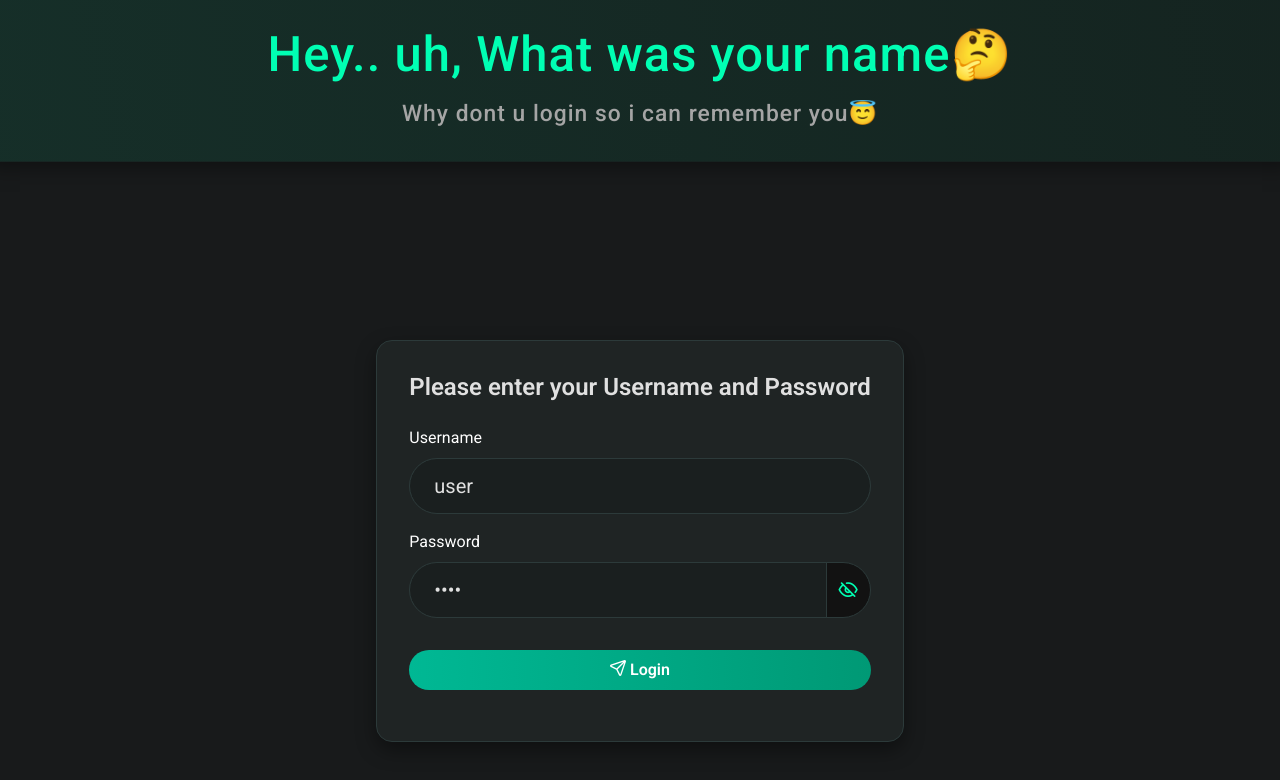
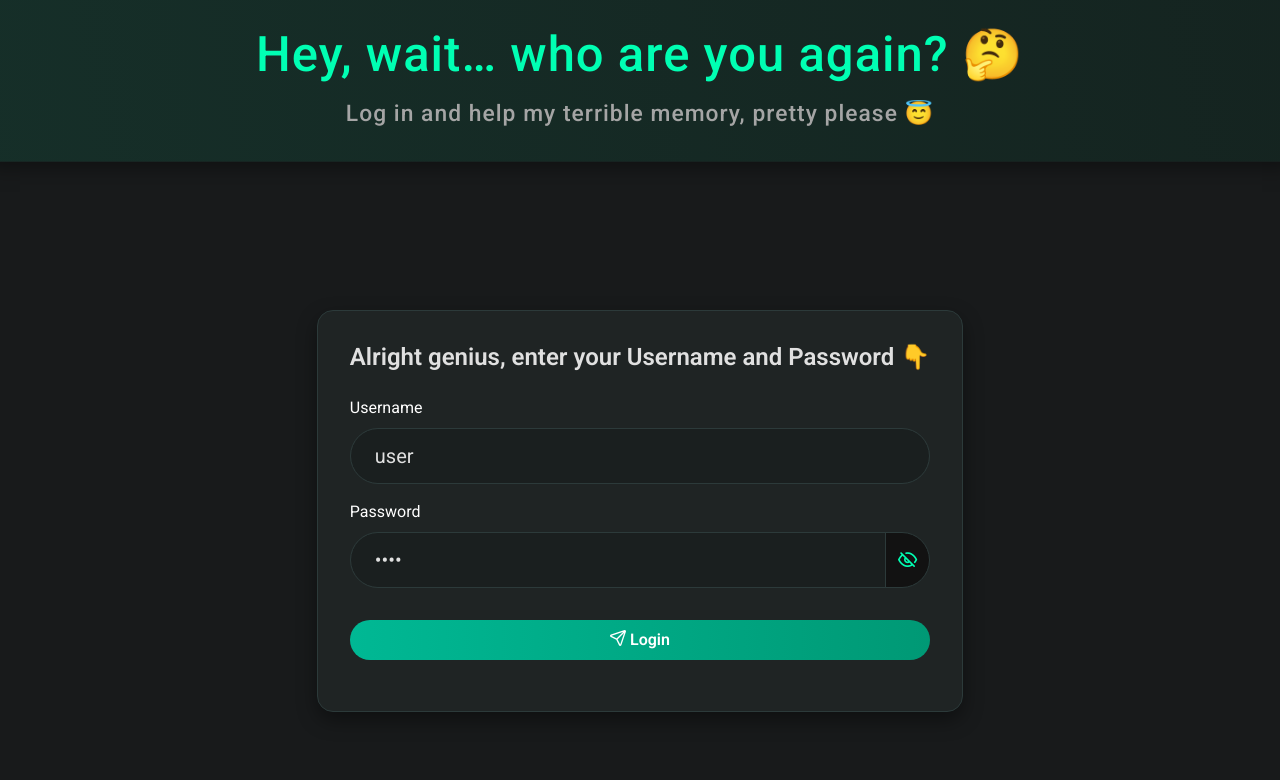
Before and after one commit to baharogluarda/auth-js-practice, a Next.js app: page / in a window 1280 px wide. Shown: the top 780 px of the page. Built offline with nearby package versions, Linux system fonts and the light colour scheme; no server answers.

Commit message:
finished most of it

```diff
--- a/src/app/page.jsx
+++ b/src/app/page.jsx
@@ -1,7 +1,8 @@
 import { auth } from "@/auth";
 import Header from "@/components/header/header";
-import { WelcomeUser } from "@/components/authorized-user/authorized-user";
+import { AuthorizedUser } from "@/components/authorized-user/authorized-user";
 import { LoginForm } from "@/components/login-form/login-form";
+import { Spacer } from "@/components/shared/spacer";
 
 export default async function HomePage() {
   const session = await auth();
@@ -10,9 +11,10 @@ export default async function HomePage() {
 
   return (
     <>
-      <Header session={session}/>
+      <Header session={session} />
+      <Spacer mB="150"/>
       {isLoggedIn ? (
-        <WelcomeUser user={session.user.username} />
+        <AuthorizedUser user={session.user.username} />
       ) : (
         <LoginForm />
       )}
--- a/src/components/authorized-user/authorized-user.jsx
+++ b/src/components/authorized-user/authorized-user.jsx
@@ -1,12 +1,20 @@
 import React from "react";
-import { ButtonLogout } from "../buttons/button-logout";
+import { ButtonLogout } from "../shared/button-logout";
 import "./authorized-user.scss";
 import { Container } from "react-bootstrap";
 
-export const WelcomeUser = ({ user }) => {
+export const AuthorizedUser = ({ user }) => {
   return (
-    <Container>
-      Welcome {user}
+    <Container className="authorized-user">
+      <h1 className="welcome-title">
+        Welcome back, <span>{user}</span> 👋
+      </h1>
+
+      <p className="welcome-text">
+        I swear I didn’t forget you this time… probably 😅
+        Anyway, good to see you again. Ready to do cool stuff?
+      </p>
+
       <ButtonLogout />
     </Container>
   );
--- a/src/components/authorized-user/authorized-user.scss
+++ b/src/components/authorized-user/authorized-user.scss
@@ -1,12 +1,46 @@
 @use "@/styles/variables" as v;
 
-.container {
-  padding: 5rem 5rem;
-  display: flex;
-  justify-content: center;
-  align-items: center;
-  flex-direction: column;
-  background-color: v.$primary-color;
+.authorized-user {
+  padding: 4rem 2rem;
+  background-color: v.$card-bg;
+  border-radius: 1rem;
+  text-align: center;
+  box-shadow: 0 8px 20px v.$shadow-color;
 
-  margin-top: 100px;
+  .welcome-title {
+    font-size: 2.5rem;
+    font-weight: 700;
+    color: v.$accent-color;
+    margin-bottom: 1.5rem;
+
+    span {
+      color: v.$primary-color;
+    }
+  }
+
+  .welcome-text {
+    font-size: 1.2rem;
+    color: v.$text-muted;
+    max-width: 600px;
+    margin: 0 auto 2rem auto;
+    line-height: 1.7;
+  }
+
+  button {
+    margin-top: 1rem;
+  }
 }
+
+@media (max-width: 576px) {
+  .authorized-user {
+    padding: 2rem 1rem;
+
+    .welcome-title {
+      font-size: 1.8rem;
+    }
+
+    .welcome-text {
+      font-size: 1rem;
+    }
+  }
+}
--- a/src/components/header/header.jsx
+++ b/src/components/header/header.jsx
@@ -8,11 +8,17 @@ const Header = ({ session }) => {
   return (
     <>
       {session ? (
-        <header className="header">Hi {username} hahahaha, i remember u now</header>
+        <header className="header">
+          <h1>
+            {header.authenticated.title} {username}!
+          </h1>
+          <br />
+          <h2>{header.authenticated.subtitle}</h2>
+        </header>
       ) : (
         <header className="header">
-          <h1>{header.title}</h1>
-          <h2>{header.subtitle}</h2>
+          <h1>{header.guest.title}</h1>
+          <h2>{header.guest.subtitle}</h2>
         </header>
       )}
     </>
--- /dev/null
+++ b/src/components/shared/spacer.jsx
@@ -0,0 +1,12 @@
+import React from "react";
+
+export const Spacer = ({ mT = "0", mB = "100" }) => {
+  return (
+    <div
+      style={{
+        marginTop: `${mT}px`,
+        marginBottom: `${mB}px`,
+      }}
+    />
+  );
+};
--- a/src/helpers/config.js
+++ b/src/helpers/config.js
@@ -3,8 +3,15 @@ export const baseUrl = "http://localhost:3000";
 export const LOGIN_API_ROUTE = `${baseUrl}/api/backend/login`;
 
 export const header = {
-  title: "Hey.. uh, What was your name🤔",
-  subtitle: "Why dont u login so i can remember you😇",
+  authenticated: {
+    title: "AHA! There you are! I totally remember you now 😎",
+    subtitle: "Okay okay… maybe I forgot for a second 😅 But welcome back!",
+  },
+  guest: {
+    title: "Hey, wait… who are you again? 🤔",
+    subtitle: "Log in and help my terrible memory, pretty please 😇",
+  },
 };
 
-export const loginFormTitle = "Please enter your \nUsername and Password";
+export const loginFormTitle =
+  "Alright genius, enter your Username and Password 👇";
```
Also changed, not shown: src/components/login-form/login-form.scss (line endings or trailing spaces), src/components/shared/button-logout.jsx (renamed from src/components/buttons/button-logout.js).
